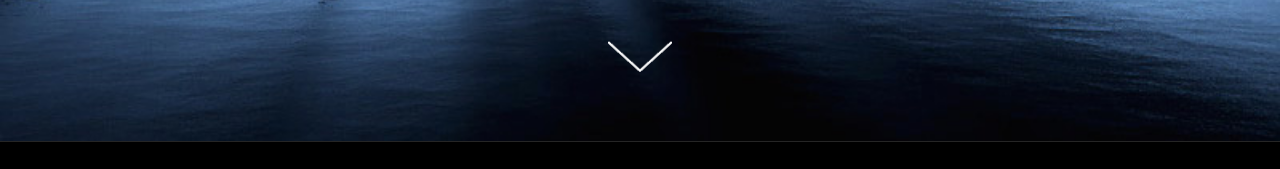
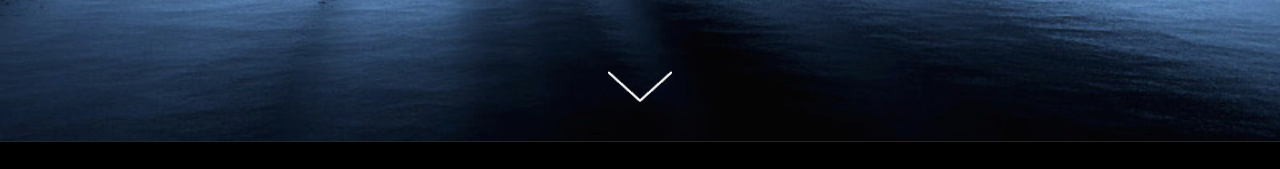
Before and after one commit to stevethemacguy/Web-Portfolio, a plain HTML site: page index.html in a window 1280 px wide. Shown: the part 659-828 px from the top of the page. Drawn offline with nearby package versions, Linux system fonts and the light colour scheme.

Commit message:
Moved arrow down.

```diff
--- a/css/less/style.less
+++ b/css/less/style.less
@@ -192,7 +192,7 @@ nav {
    height: 64px;
    margin: 0 auto;
    position: relative;
-   top: -125px;
+   top: -95px;
    width: 64px;
    margin-bottom: -64px;
    //Animate the arrow
```
Also changed, not shown: css/style.css.
